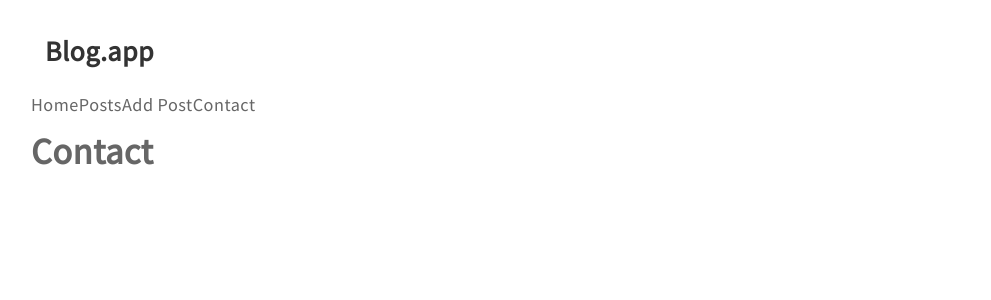
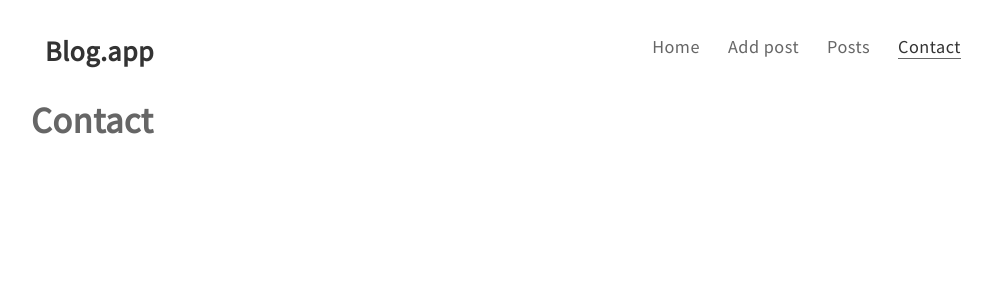
Before and after one commit to arti-zachara/MERN-Blog-app, a React (Create React App) app in the folder client/: page /contact in a window 1280 px wide. Shown: the top 300 px of the page, without its empty margins (137-1128 px from the left). Built offline with nearby package versions, Linux system fonts and the light colour scheme.

Commit message:
Implement MainMenu layout and add navbar styles

```diff
--- a/client/src/components/features/NavBar/NavBar.js
+++ b/client/src/components/features/NavBar/NavBar.js
@@ -1,19 +1,27 @@
 import React from "react";
-import { Link } from "react-router-dom";
 
 import Logo from "../../common/Logo/Logo";
 import MainMenu from "../../layout/MainMenu/MainMenu";
+import "./NavBar.scss";
 
 class NavBar extends React.Component {
+  state = {
+    links: [
+      { path: "/", title: "Home" },
+      { path: "/posts/new", title: "Add post" },
+      { path: "/posts", title: "Posts" },
+      { path: "/contact", title: "Contact" }
+    ]
+  };
+
   render() {
+    const { links } = this.state;
+
     return (
-      <div>
+      <nav className="navbar">
         <Logo />
-        <Link to="/">Home</Link>
-        <Link to="/posts">Posts</Link>
-        <Link to="/posts/new">Add Post</Link>
-        <Link to="/contact">Contact</Link>
-      </div>
+        <MainMenu links={links} />
+      </nav>
     );
   }
 }
--- /dev/null
+++ b/client/src/components/features/NavBar/NavBar.scss
@@ -0,0 +1,5 @@
+.navbar {
+  display: flex;
+  justify-content: space-between;
+  flex-wrap: wrap;
+}
```
